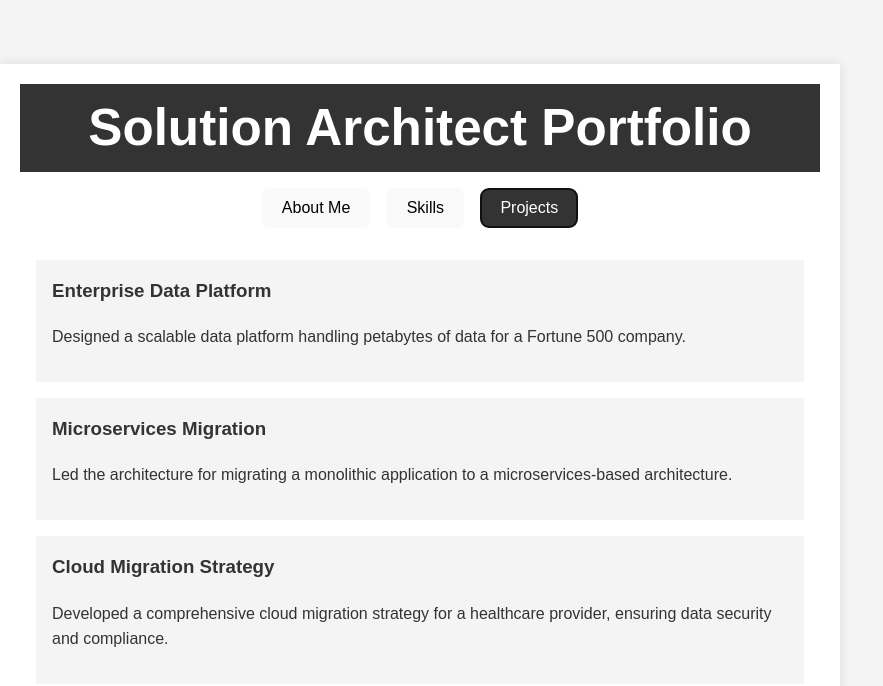
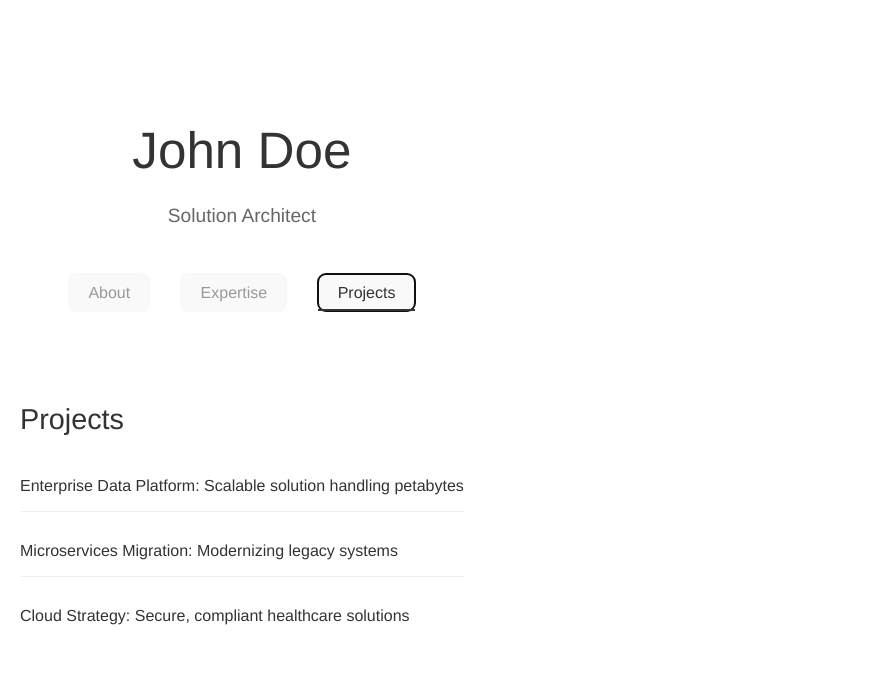
Before and after one commit to Paqads/paqs, a React (Vite) app: page / in a window 1280 px wide. Both pictures are taken after a click on the button "Projects". Shown: the top 686 px of the page, without its empty margins (0-883 px from the left). Built offline with nearby package versions, Linux system fonts and the light colour scheme.

Commit message:
update design

```diff
--- a/src/App.css
+++ b/src/App.css
@@ -1,8 +1,8 @@
 body {
-  font-family: 'Arial', sans-serif;
+  font-family: 'Helvetica Neue', Arial, sans-serif;
   line-height: 1.6;
   color: #333;
-  background-color: #f4f4f4;
+  background-color: #fff;
   margin: 0;
   padding: 0;
 }
@@ -10,50 +10,77 @@ body {
 .app {
   max-width: 800px;
   margin: 0 auto;
-  padding: 20px;
-  background-color: white;
-  box-shadow: 0 0 10px rgba(0,0,0,0.1);
+  padding: 40px 20px;
 }
 
 header {
-  background-color: #333;
-  color: white;
+  margin-bottom: 40px;
   text-align: center;
-  padding: 1rem;
-  margin-bottom: 1rem;
 }
 
 h1 {
+  font-size: 2.5em;
+  font-weight: 300;
   margin: 0;
+}
+
+header p {
+  font-size: 1.2em;
+  color: #666;
 }
 
 nav {
   display: flex;
   justify-content: center;
-  margin-bottom: 1rem;
+  margin-bottom: 40px;
 }
 
 button {
-  background-color: #f4f4f4;
+  background: none;
   border: none;
-  padding: 0.5rem 1rem;
-  margin: 0 0.5rem;
+  font-size: 1em;
+  margin: 0 15px;
+  padding: 5px 0;
+  color: #999;
   cursor: pointer;
-  transition: background-color 0.3s ease;
+  transition: color 0.3s ease;
+  position: relative;
 }
 
-button:hover {
-  background-color: #ddd;
+button::after {
+  content: '';
+  position: absolute;
+  width: 100%;
+  height: 2px;
+  bottom: 0;
+  left: 0;
+  background-color: #333;
+  transform: scaleX(0);
+  transition: transform 0.3s ease;
 }
 
-button.active {
-  background-color: #333;
-  color: white;
+button:hover, button.active {
+  color: #333;
+}
+
+button:hover::after, button.active::after {
+  transform: scaleX(1);
 }
 
 main {
-  background-color: white;
-  padding: 1rem;
+  padding: 20px 0;
+}
+
+h2 {
+  font-size: 1.8em;
+  font-weight: 300;
+  margin-bottom: 20px;
+}
+
+p, li {
+  font-size: 1em;
+  line-height: 1.8;
+  margin-bottom: 15px;
 }
 
 ul {
@@ -62,17 +89,10 @@ ul {
 }
 
 li {
-  background-color: #f4f4f4;
-  margin-bottom: 0.5rem;
-  padding: 0.5rem;
+  padding: 10px 0;
+  border-bottom: 1px solid #eee;
 }
 
-.project {
-  background-color: #f4f4f4;
-  padding: 1rem;
-  margin-bottom: 1rem;
+li:last-child {
+  border-bottom: none;
 }
-
-.project h3 {
-  margin-top: 0;
-}
--- a/src/App.jsx
+++ b/src/App.jsx
@@ -1,25 +1,24 @@
-import React from 'react';
-import { useState } from 'react';
+import React, { useState } from 'react';
 import './App.css';
 
 const App = () => {
-  const [activeTab, setActiveTab] = useState('about');
+  const [activeSection, setActiveSection] = useState('about');
 
-  const tabs = {
+  const content = {
     about: {
-      title: 'About Me',
-      content: 'I am a seasoned Solution Architect with expertise in designing scalable and efficient systems. My approach combines technical knowledge with strategic thinking to deliver robust architectural solutions.'
+      title: 'About',
+      text: 'Solution Architect with a passion for creating elegant, efficient systems. I transform complex problems into streamlined architectures.'
     },
-    skills: {
-      title: 'Skills',
-      content: ['Cloud Architecture', 'System Design', 'API Design', 'Microservices', 'DevOps', 'Security Architecture']
+    expertise: {
+      title: 'Expertise',
+      items: ['Cloud Architecture', 'System Design', 'API Development', 'Microservices', 'DevOps', 'Security']
     },
     projects: {
       title: 'Projects',
-      content: [
-        { name: 'Enterprise Data Platform', description: 'Designed a scalable data platform handling petabytes of data for a Fortune 500 company.' },
-        { name: 'Microservices Migration', description: 'Led the architecture for migrating a monolithic application to a microservices-based architecture.' },
-        { name: 'Cloud Migration Strategy', description: 'Developed a comprehensive cloud migration strategy for a healthcare provider, ensuring data security and compliance.' }
+      items: [
+        'Enterprise Data Platform: Scalable solution handling petabytes',
+        'Microservices Migration: Modernizing legacy systems',
+        'Cloud Strategy: Secure, compliant healthcare solutions'
       ]
     }
   };
@@ -27,37 +26,30 @@ const App = () => {
   return (
     <div className="app">
       <header>
-        <h1>Solution Architect Portfolio</h1>
+        <h1>John Doe</h1>
+        <p>Solution Architect</p>
       </header>
       <nav>
-        {Object.keys(tabs).map((tab) => (
+        {Object.keys(content).map(section => (
           <button
-            key={tab}
-            onClick={() => setActiveTab(tab)}
-            className={activeTab === tab ? 'active' : ''}
+            key={section}
+            className={activeSection === section ? 'active' : ''}
+            onClick={() => setActiveSection(section)}
           >
-            {tabs[tab].title}
+            {content[section].title}
           </button>
         ))}
       </nav>
       <main>
-        {activeTab === 'about' && <p>{tabs.about.content}</p>}
-        {activeTab === 'skills' && (
+        <h2>{content[activeSection].title}</h2>
+        {activeSection === 'about' ? (
+          <p>{content[activeSection].text}</p>
+        ) : (
           <ul>
-            {tabs.skills.content.map((skill, index) => (
-              <li key={index}>{skill}</li>
+            {content[activeSection].items.map((item, index) => (
+              <li key={index}>{item}</li>
             ))}
           </ul>
-        )}
-        {activeTab === 'projects' && (
-          <div>
-            {tabs.projects.content.map((project, index) => (
-              <div key={index} className="project">
-                <h3>{project.name}</h3>
-                <p>{project.description}</p>
-              </div>
-            ))}
-          </div>
         )}
       </main>
     </div>
```
